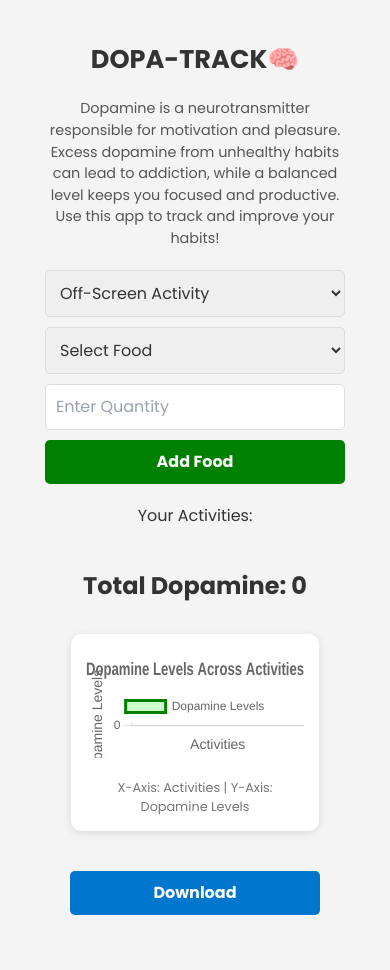
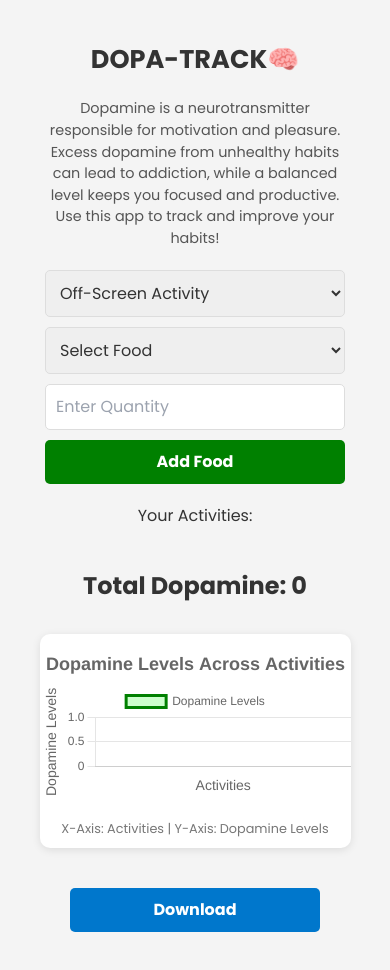
Before and after one commit to dhruvdaberao/Dopa-Track, a Next.js app: page / in a window 390 px wide. Built offline with nearby package versions, Linux system fonts and the light colour scheme.

Commit message:
Made site responsive for mobile and tablet devices

```diff
--- a/src/app/globals.css
+++ b/src/app/globals.css
@@ -410,3 +410,20 @@ body {
     max-width: 250px;
   }
 }
+
+/* Make the graph container responsive */
+.graph-container {
+  width: 100%;
+  max-width: 100%;
+  height: auto;
+  overflow-x: auto;
+  padding: 10px 0; /* optional, for some breathing space */
+  box-sizing: border-box;
+}
+
+/* Optional: If your graph inside is canvas or svg, make it full width */
+.graph-container canvas,
+.graph-container svg {
+  width: 100% !important;
+  height: auto !important;
+}
```
